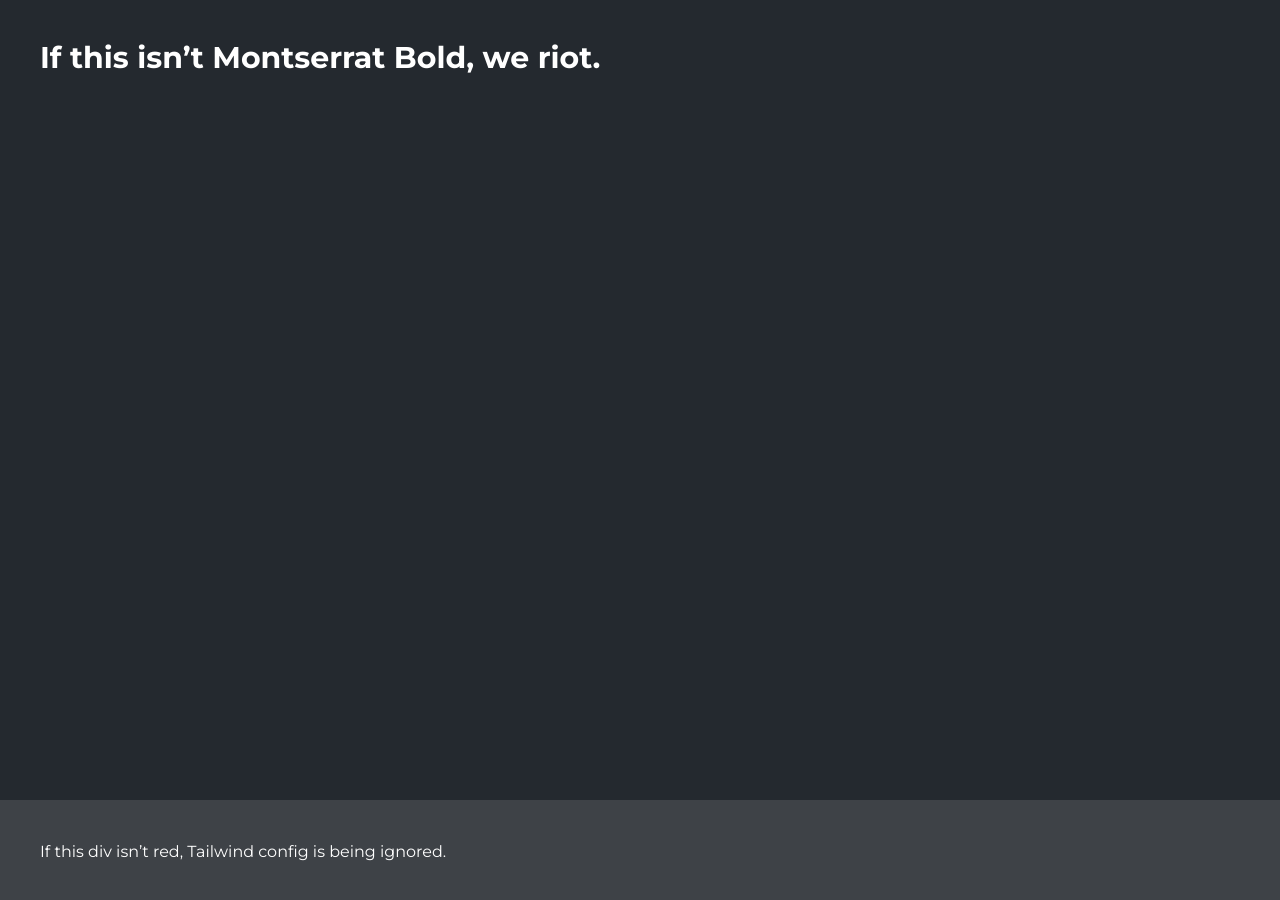
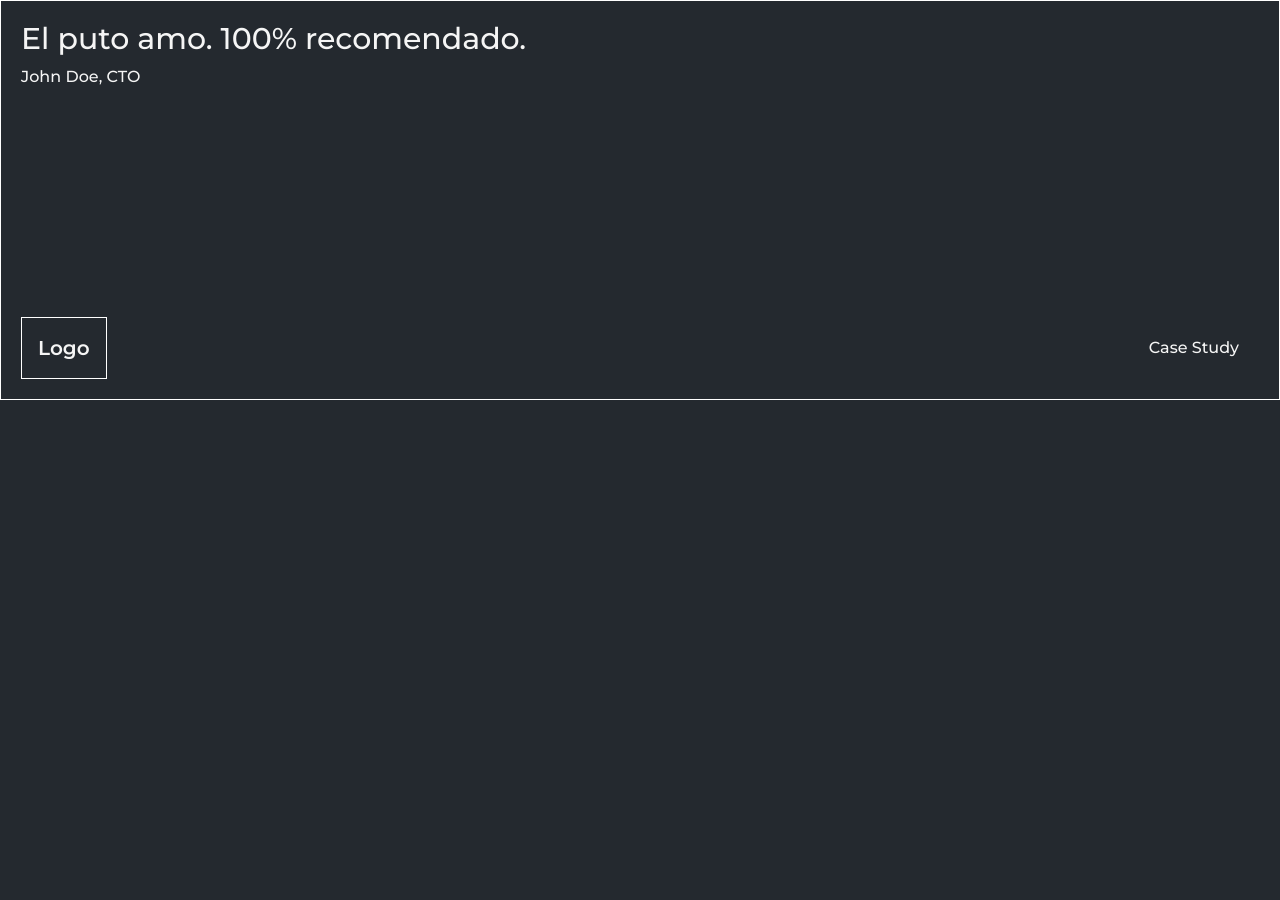
Before and after one commit to dysk0zero/Portfolio_Website, a Next.js app in the folder nextjs/: page /testpage in a window 1280 px wide. Shown: the top 900 px of the page. After the commit the page ends 800 px from the top, so only its background shows below. Built offline with nearby package versions, Linux system fonts and the light colour scheme.

Commit message:
Added medium font. Created testimony card.

```diff
--- a/nextjs/src/app/components/home/testimonials/cards/index.tsx
+++ b/nextjs/src/app/components/home/testimonials/cards/index.tsx
@@ -6,9 +6,22 @@
 
 export default function TestimonialCard({ name, role, quote }: TestimonialCardProps) {
   return (
-    <div className="flex flex-col items-center max-w-sm p-6 text-center bg-white rounded-lg shadow-lg">
-      <h3 className="text-xl font-semibold">{quote}</h3>
-      <p className="mt-4 text-sm italic text-gray-700">{name}, {role}</p>
+    <div
+      className="h-full flex flex-col justify-between p-5"
+    >
+      <div className="relative flex flex-col justify-start items-start gap-2 font-medium">
+        <p className="text-3xl">{quote}</p>
+        <p className="text-md">{name}, {role}</p>
+      </div>
+      <div className="relative flex justify-between items-center">
+        <div className="flex items-center border border-white">
+          <p className="p-4 text-xl font-semibold">Logo</p>
+        </div>
+        <div className="relative flex justify-center items-center pr-5">
+          <p className="font-medium">Case Study</p>
+        </div>
+      </div>
+
     </div>
   )
 }
--- a/nextjs/src/app/globals.css
+++ b/nextjs/src/app/globals.css
@@ -49,6 +49,13 @@
 }
 @font-face {
   font-family: 'Montserrat';
+  src: url('/fonts/montserrat/montserrat-v30-latin-500.woff2') format('woff2');
+  font-weight: 500;
+  font-style: normal;
+  font-display: swap;
+}
+@font-face {
+  font-family: 'Montserrat';
   src: url('/fonts/montserrat/montserrat-v30-latin-600.woff2') format('woff2');
   font-weight: 600;
   font-style: normal;
--- a/nextjs/src/app/layout.tsx
+++ b/nextjs/src/app/layout.tsx
@@ -22,6 +22,11 @@
         />
          <link
           rel="preload"
+          href="/fonts/montserrat/montserrat-v30-latin-500.woff2"
+          as="font" type="font/woff2" crossOrigin="anonymous"
+        />
+         <link
+          rel="preload"
           href="/fonts/montserrat/montserrat-v30-latin-regular.woff2"
           as="font" type="font/woff2" crossOrigin="anonymous"
         />
--- a/nextjs/src/app/testpage/page.tsx
+++ b/nextjs/src/app/testpage/page.tsx
@@ -1,12 +1,15 @@
 // app/font-test/page.tsx
+import TestimonialCard from "../components/home/testimonials/cards";
+
 export default function FontTest() {
   return (
     <section>
-    <div className="min-h-screen p-10 font-sans text-3xl font-bold text-white">
-      If this isn’t Montserrat Bold, we riot.
-    </div>
-    <div className="p-10 text-white bg-accent2">
-      If this div isn’t red, Tailwind config is being ignored.
+    <div className="h-[400px] mx-auto border border-white">
+      <TestimonialCard
+        name="John Doe"
+        role="CTO"
+        quote="El puto amo. 100% recomendado."
+      />
     </div>
     </section>
 
```
Also changed, not shown: nextjs/public/fonts/montserrat/montserrat-v30-latin-500.woff2 (added), 1 other file (tests, documents, lock files or other folders).
